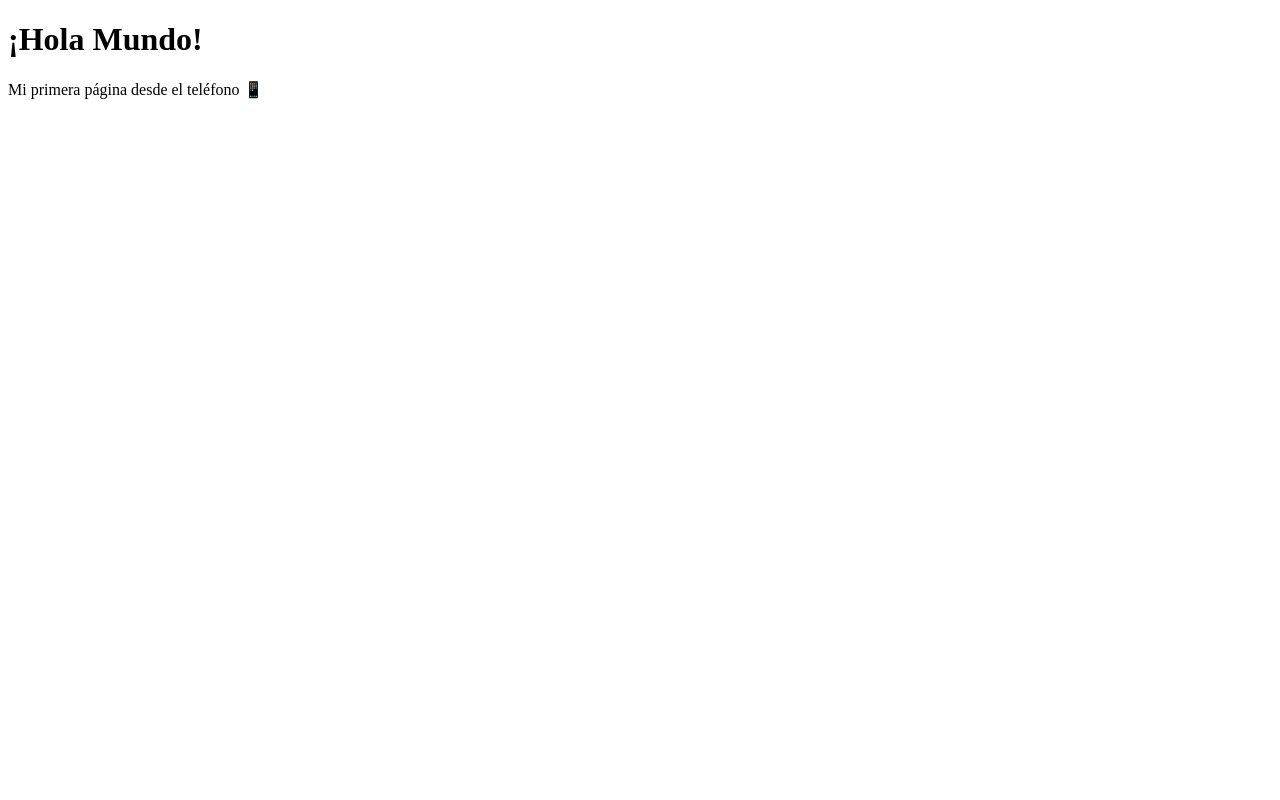
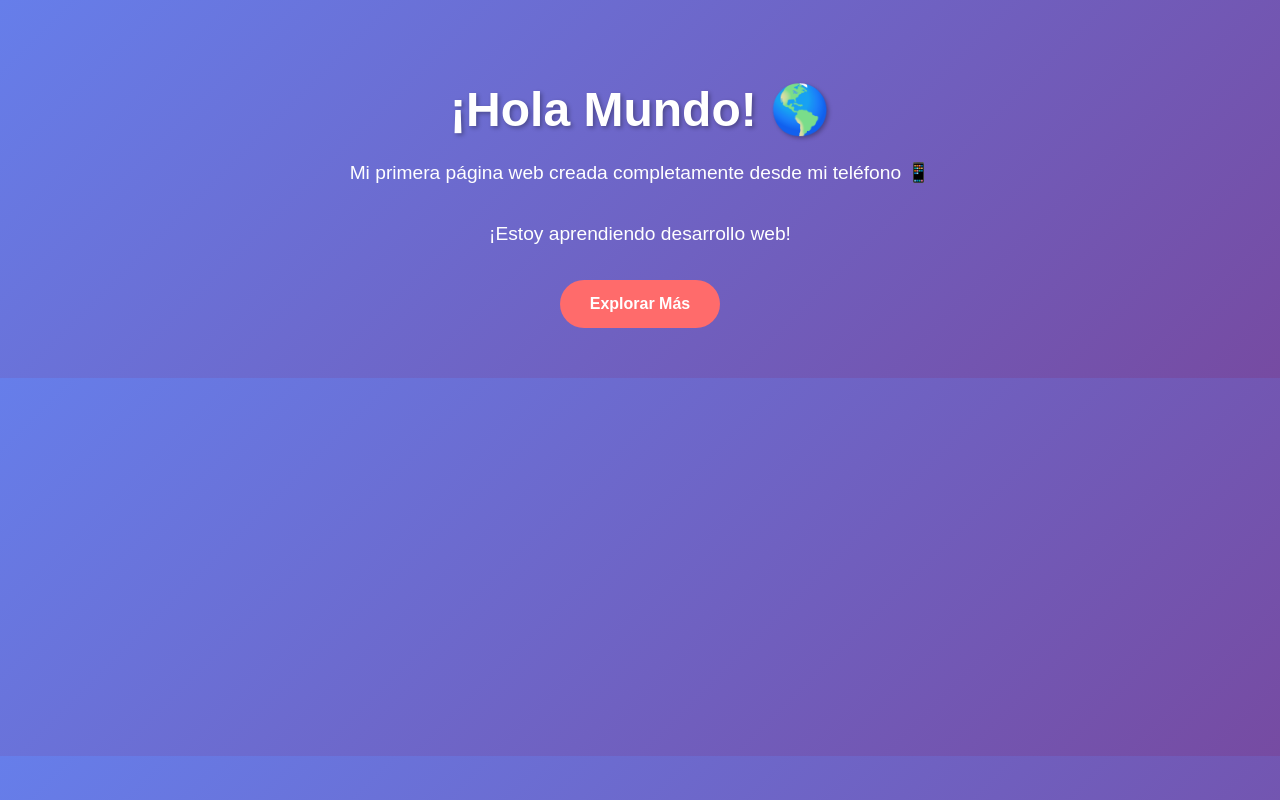
Before and after one commit to Vladraculea996/Mi-primera-web, a plain HTML site: page index.html in a window 1280 px wide. Drawn offline with Linux system fonts and the light colour scheme.

Commit message:
Update index.html

```diff
--- a/index.html
+++ b/index.html
@@ -1,10 +1,58 @@
+
 <!DOCTYPE html>
 <html>
 <head>
-    <title>Mi primera página</title>
+    <title>Mi Primera Página</title>
+    <style>
+        body {
+            background: linear-gradient(135deg, #667eea 0%, #764ba2 100%);
+            font-family: 'Arial', sans-serif;
+            margin: 0;
+            padding: 0;
+            color: white;
+            text-align: center;
+        }
+
+        .container {
+            max-width: 800px;
+            margin: 0 auto;
+            padding: 50px 20px;
+        }
+
+        h1 {
+            font-size: 3em;
+            margin-bottom: 20px;
+            text-shadow: 2px 2px 4px rgba(0,0,0,0.3);
+        }
+
+        p {
+            font-size: 1.2em;
+            line-height: 1.6;
+            margin-bottom: 30px;
+        }
+
+        .button {
+            background-color: #ff6b6b;
+            color: white;
+            padding: 15px 30px;
+            text-decoration: none;
+            border-radius: 25px;
+            font-weight: bold;
+            display: inline-block;
+            transition: transform 0.3s ease;
+        }
+
+        .button:hover {
+            transform: scale(1.05);
+        }
+    </style>
 </head>
 <body>
-    <h1>¡Hola Mundo!</h1>
-    <p>Mi primera página desde el teléfono 📱</p>
+    <div class="container">
+        <h1>¡Hola Mundo! 🌎</h1>
+        <p>Mi primera página web creada completamente desde mi teléfono 📱</p>
+        <p>¡Estoy aprendiendo desarrollo web!</p>
+        <a href="#" class="button">Explorar Más</a>
+    </div>
 </body>
 </html>
```
